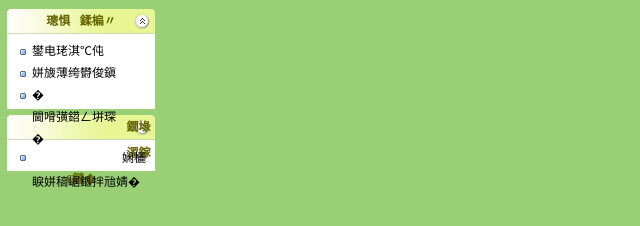
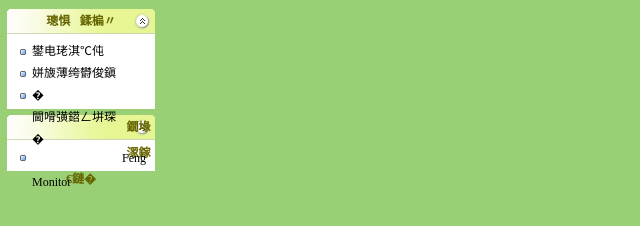
Before and after one commit to fenglifeng/FengMonitor, a plain HTML site: page templates/menu.html in a window 1280 px wide. Shown: the full height of the page, 0-640 px from the left. Drawn offline with Linux system fonts and the light colour scheme; files that its build step writes are made by us from their sources; files whose address does not match are found by name.

Commit message:
change contact

```diff
--- a/templates/menu.html
+++ b/templates/menu.html
@@ -41,7 +41,7 @@
         <dt onClick='showHide("items2_1")'><b>版权所有</b></dt>
         <dd style='display:block' class='sitem' id='items2_1'>
           <ul class='sitemu'>
-            <li><a href='http://www.yssolarsoul.com' target='_blank'>浙江永升新能源</a></li>
+            <li><a href='https://github.com/fenglifeng/FengMonitor' target='_blank'>FengMonitor</a></li>
           </ul>
         </dd>
       </dl>
```
Also changed, not shown: static/images/frame/logo.gif.
